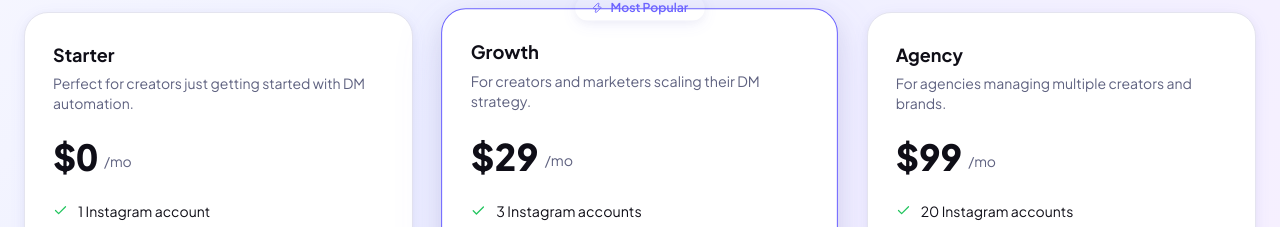
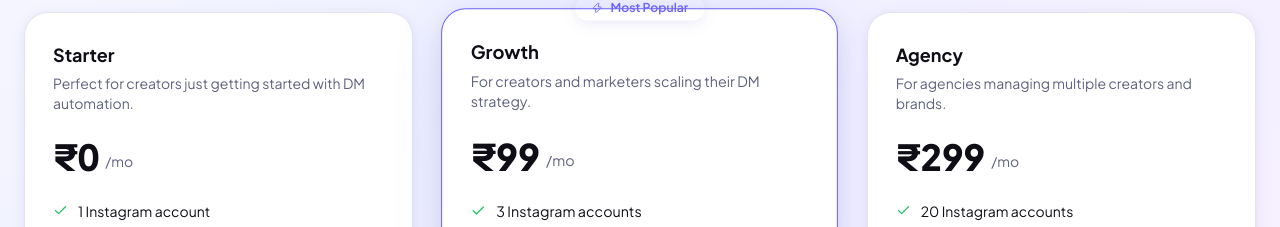
Before and after one commit to securityprotect/DMGo, a Next.js app: page / in a window 1280 px wide. Shown: the part 1878-2105 px from the top of the page. Built offline with nearby package versions, Linux system fonts and the light colour scheme.

Commit message:
Update pricing to INR and improve Razorpay checkout error handling

```diff
--- a/src/app/components/PricingSection.tsx
+++ b/src/app/components/PricingSection.tsx
@@ -13,8 +13,8 @@ declare global {
 
 const plans = [
   { id: 'plan-starter', name: 'Starter', monthlyPrice: 0, annualPrice: 0, description: 'Perfect for creators just getting started with DM automation.', badge: null, features: ['1 Instagram account','3 active automations','500 DMs / month'], cta: 'Get Started Free', ctaVariant: 'outline' as const },
-  { id: 'plan-growth', name: 'Growth', monthlyPrice: 29, annualPrice: 23, description: 'For creators and marketers scaling their DM strategy.', badge: 'Most Popular', features: ['3 Instagram accounts','Unlimited automations','10,000 DMs / month'], cta: 'Pay with Razorpay', ctaVariant: 'primary' as const },
-  { id: 'plan-agency', name: 'Agency', monthlyPrice: 99, annualPrice: 79, description: 'For agencies managing multiple creators and brands.', badge: null, features: ['20 Instagram accounts','Unlimited automations','100,000 DMs / month'], cta: 'Pay with Razorpay', ctaVariant: 'outline' as const },
+  { id: 'plan-growth', name: 'Growth', monthlyPrice: 99, annualPrice: 79, description: 'For creators and marketers scaling their DM strategy.', badge: 'Most Popular', features: ['3 Instagram accounts','Unlimited automations','10,000 DMs / month'], cta: 'Pay with Razorpay', ctaVariant: 'primary' as const },
+  { id: 'plan-agency', name: 'Agency', monthlyPrice: 299, annualPrice: 239, description: 'For agencies managing multiple creators and brands.', badge: null, features: ['20 Instagram accounts','Unlimited automations','100,000 DMs / month'], cta: 'Pay with Razorpay', ctaVariant: 'outline' as const },
 ];
 
 export default function PricingSection() {
@@ -34,13 +34,19 @@ export default function PricingSection() {
 
   const startRazorpayCheckout = async (planId: string, amount: number) => {
     const sdkLoaded = await loadRazorpayScript();
-    if (!sdkLoaded) return;
+    if (!sdkLoaded) {
+      window.alert('Unable to load Razorpay checkout. Please refresh and try again.');
+      return;
+    }
 
     const res = await fetch('/api/billing/razorpay/subscribe', {
       method: 'POST', headers: { 'Content-Type': 'application/json' }, body: JSON.stringify({ planId, amount }),
     });
     const data = await res.json();
-    if (!res.ok || !data.orderId || !window.Razorpay) return;
+    if (!res.ok || !data.orderId || !window.Razorpay) {
+      window.alert(data?.error || 'Unable to start payment. Please try again.');
+      return;
+    }
 
     const razorpay = new window.Razorpay({
       key: data.keyId,
@@ -61,7 +67,7 @@ export default function PricingSection() {
       return <div key={plan.id} className={`relative flex flex-col rounded-2xl border p-7 ${isFeatured ? 'border-primary bg-white shadow-card-xl scale-[1.02]' : 'border-border bg-white shadow-card'}`}>
         {plan.badge && <div className="absolute -top-3.5 left-1/2 -translate-x-1/2"><Badge variant="primary" className="px-4 py-1 text-xs shadow-card"><Zap size={11} className="mr-1" />{plan.badge}</Badge></div>}
         <h3 className="text-lg font-bold text-foreground mb-1">{plan.name}</h3><p className="text-sm text-muted-foreground">{plan.description}</p>
-        <div className="flex items-end gap-1.5 my-6"><span className="text-4xl font-extrabold text-foreground tabular-nums">${price}</span><span className="text-sm text-muted-foreground mb-1.5">/mo</span></div>
+        <div className="flex items-end gap-1.5 my-6"><span className="text-4xl font-extrabold text-foreground tabular-nums">₹{price}</span><span className="text-sm text-muted-foreground mb-1.5">/mo</span></div>
         <ul className="flex flex-col gap-2.5 mb-7 flex-1">{plan.features.map((feat) => <li key={feat} className="flex items-start gap-2.5 text-sm text-foreground"><Check size={15} className="text-success shrink-0 mt-0.5" />{feat}</li>)}</ul>
         {price === 0 ? <Link href="/sign-up-login-screen"><Button variant={isFeatured ? 'primary' : plan.ctaVariant} fullWidth size="md">{plan.cta}</Button></Link> : <Button variant={isFeatured ? 'primary' : plan.ctaVariant} fullWidth size="md" onClick={() => void startRazorpayCheckout(plan.id, price)}>{plan.cta}</Button>}
       </div>; })}</div></div></section>;
```
